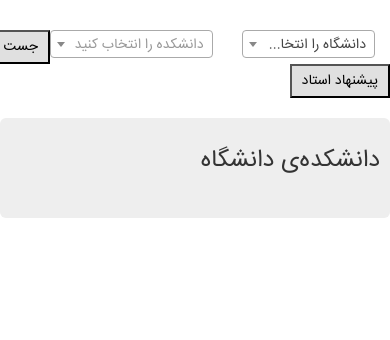
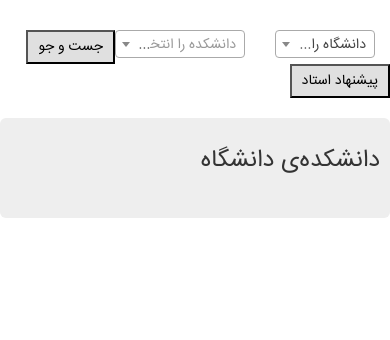
Before and after one commit to khallaghi/voice, a Flask app: template app/templates/category/faculty-view.html in a window 390 px wide. Shown: the part 169-509 px from the top of the page. Run offline with Flask 2, Linux system fonts and the light colour scheme; the template is opened without the code that fills it: values that come from a table or form of the project are taken from there, others are empty; some libraries are stand-ins or nearby versions.

Commit message:
first page

```diff
--- a/app/static/search/new.css
+++ b/app/static/search/new.css
@@ -257,7 +257,7 @@
     height: 50px;
     padding-top: 20px;
     padding-right: 10px;
-    max-height: 350%;
+    max-height: 450%;
     overflow: auto;
     background-color: #FAFAFA;
     vertical-align: middle;
@@ -284,7 +284,7 @@
     font-size: 15px;
     clear: both;
     /*float: right;*/
-    max-height: 350%;
+    max-height: 450%;
     overflow: auto;
     background-color: #FAFAFA;
     vertical-align: middle;
--- a/app/static/search/new1.css
+++ b/app/static/search/new1.css
@@ -472,7 +472,7 @@ body {
     font-size: 15px;
     clear: both;
     /*float: right;*/
-    max-height: 350%;
+    max-height: 450%;
     overflow: auto;
     background-color: #FAFAFA;
     vertical-align: middle;
--- a/app/templates/category/faculty-view.html
+++ b/app/templates/category/faculty-view.html
@@ -51,7 +51,7 @@
     <div class="row main row-centerd">
         <div class="row selpart" >
           <form action="%% url_for('category.get_faculty') %%" method="POST" enctype="multipart/form-data">
-            <div class="col-md-3 col-xs-5 col-sm-3 col-lg-3"  style="text-align: right;">
+            <div class="col-md-3 col-xs-4 col-sm-3 col-lg-3"  style="text-align: right;">
 
                 <select class="unis" name="uni" >
                     <option disabled="disabled" selected="selected">دانشگاه را انتخاب کنید</option>
@@ -60,12 +60,12 @@
                     <% endfor %>
                 </select>
             </div>
-            <div class="col-md-3 col-xs-5 col-sm-3 col-lg-3" style="text-align: right;">
+            <div class="col-md-3 col-xs-4 col-sm-3 col-lg-3" style="text-align: right;">
                 <select class="faculties" name="faculty">
                     <option disabled="disabled">دانشکده را انتخاب کنید</option>
                 </select>
             </div>
-              <div class="col-md-3 col-xs-2 col-sm-3 col-lg-3 " style="text-align: right;">
+              <div class="col-md-3 col-xs-1 col-sm-3 col-lg-3 " style="text-align: right;">
 
                   <input class="about-butom1" type="submit" class="btn primary" value="جست و جو">
               </div>
```
